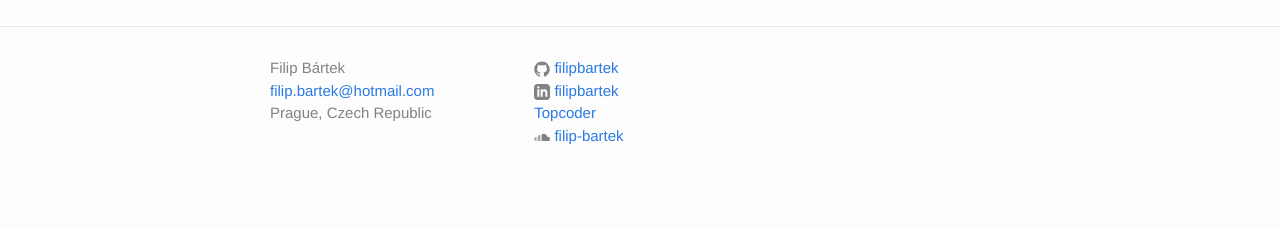
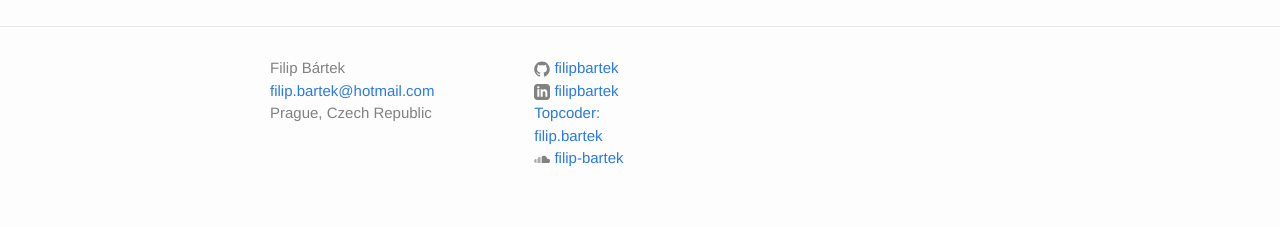
Before and after one commit to filipbartek/filipbartek.github.io, a Jekyll site: the page built from index.md, in a window 1280 px wide. Shown: the part 841-1068 px from the top of the page. Built offline with Jekyll 4.4.1, drawn with Linux system fonts in a browser that asks for light colours.

Commit message:
Improve formatting of the link to Topcoder

```diff
--- a/_includes/footer.html
+++ b/_includes/footer.html
@@ -59,7 +59,7 @@
 {% if site.topcoder_username %}
 <li>
 <a href="https://www.topcoder.com/members/{{ site.topcoder_username }}">
-Topcoder
+Topcoder: <span class="username">{{ site.topcoder_username }}</span>
 </a>
 </li>
 {% endif %}
```
